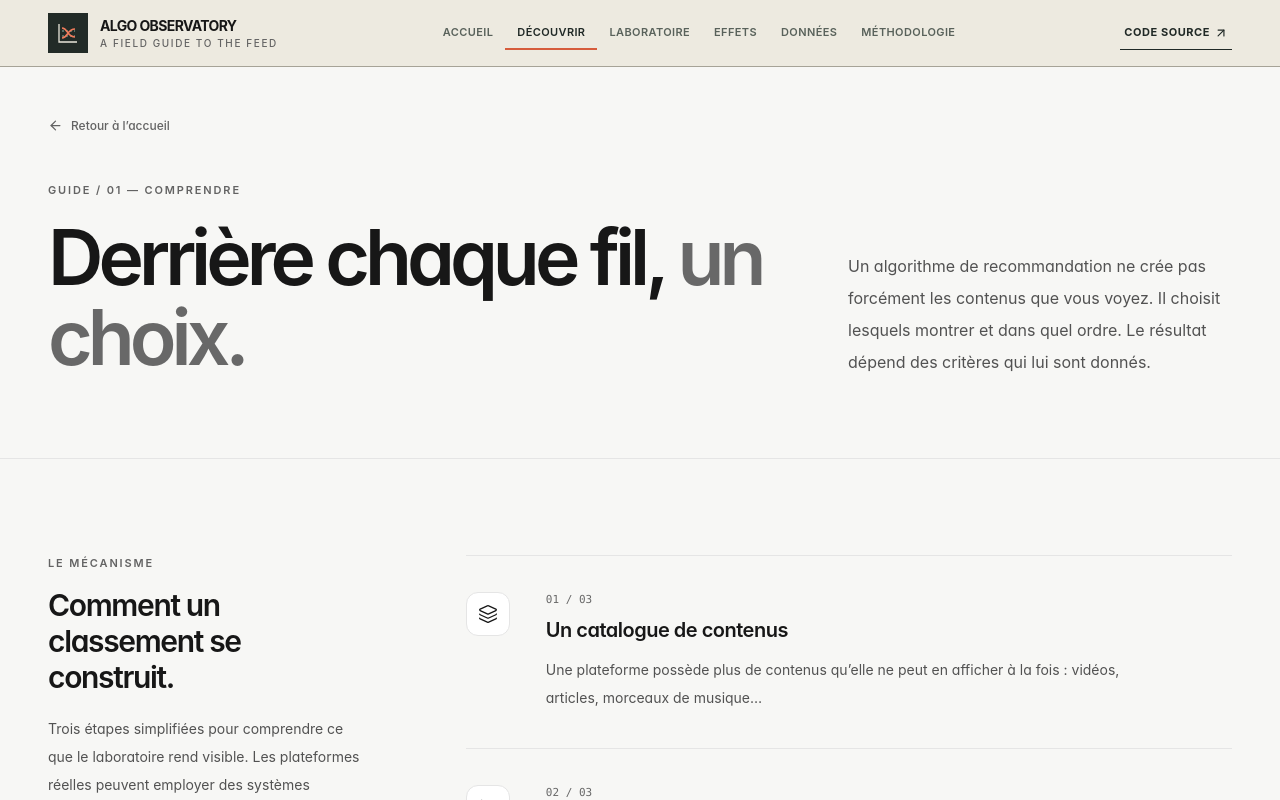
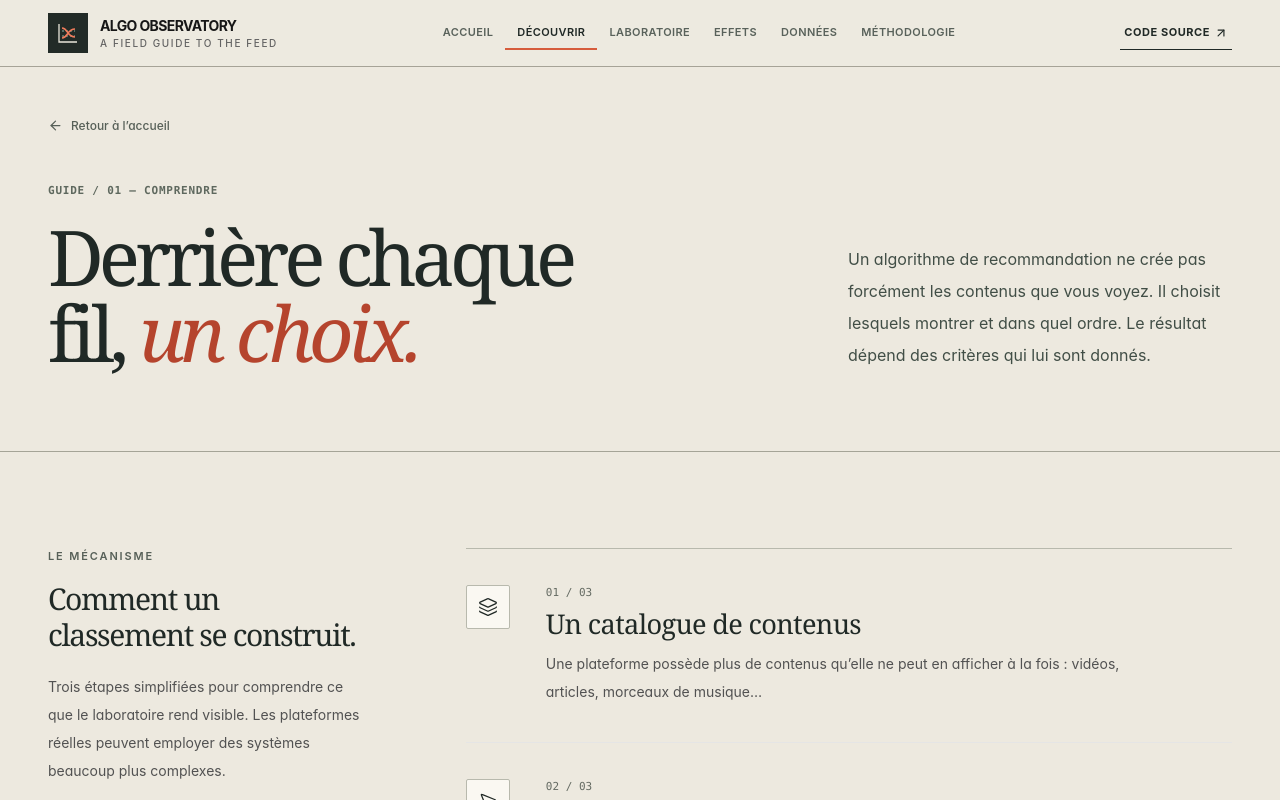
Before and after one commit to guillaume-flambard/algo-observatory, a React (Vite) app: page / in a window 1280 px wide. Both pictures are taken after a click on the button "Comprendre le sujet". Shown: the top 800 px of the page. Built offline with nearby package versions, Linux system fonts and the light colour scheme.

Commit message:
style(v2): connect ao-discover chapter to editorial instrument system

```diff
--- a/src/features/discover/Discover.tsx
+++ b/src/features/discover/Discover.tsx
@@ -27,7 +27,7 @@ const steps = [
 
 export function Discover({ onNavigate }: DiscoverProps) {
   return (
-    <main>
+    <main className="ao-interior ao-discover">
       <section className="border-b border-neutral-200">
         <div className="mx-auto max-w-[1440px] px-5 pb-16 pt-12 sm:px-8 lg:px-12 lg:pb-20">
           <button
```
